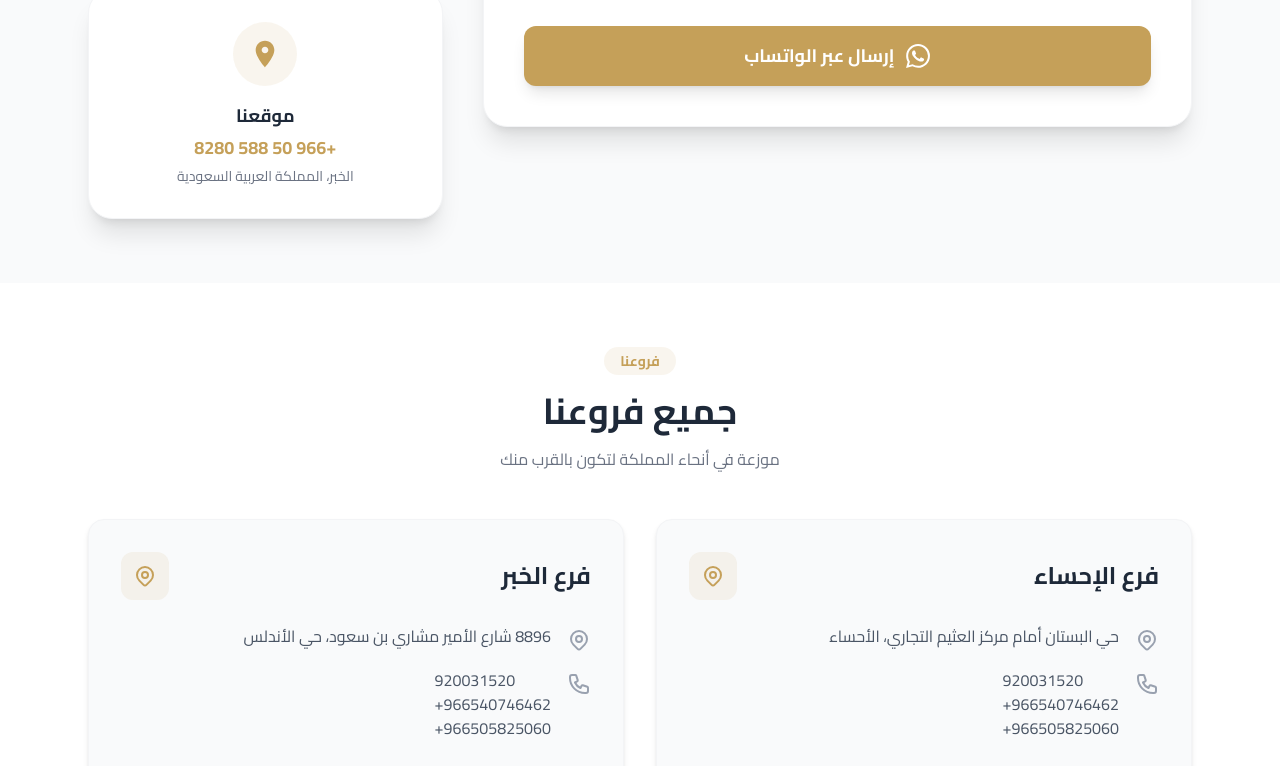
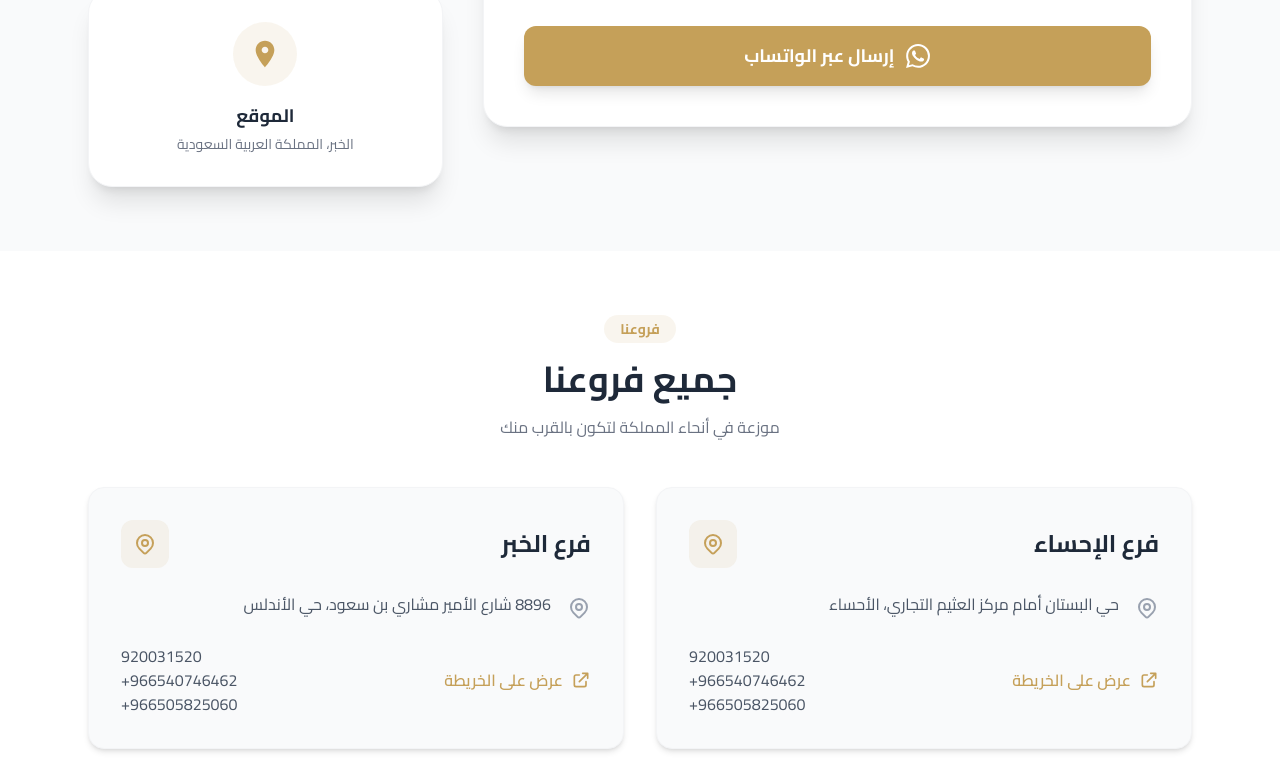
Before and after one commit to abdulrahmaneltahrawi-svg/shomoul-group, a React (Vite) app: page /contact in a window 1280 px wide. Shown: the part 931-1697 px from the top of the page. Built offline with nearby package versions, Linux system fonts and the light colour scheme.

Commit message:
link services on index

```diff
--- a/src/pages/contact.jsx
+++ b/src/pages/contact.jsx
@@ -200,8 +200,7 @@ function Contact() {
                     <path d="M12 2C8.13 2 5 5.13 5 9c0 5.25 7 13 7 13s7-7.75 7-13c0-3.87-3.13-7-7-7zm0 9.5c-1.38 0-2.5-1.12-2.5-2.5s1.12-2.5 2.5-2.5 2.5 1.12 2.5 2.5-1.12 2.5-2.5 2.5z"/>
                   </svg>
                 </div>
-                <h3 className="text-lg font-bold text-gray-800 mb-1">موقعنا</h3>
-                <a href="https://wa.me/966505888280" className="text-[#c5a059] text-lg font-bold hover:text-[#92743c] transition-colors">+966 50 588 8280</a>
+                <h3 className="text-lg font-bold text-gray-800 mb-1">الموقع</h3>
                 <p className="text-gray-500 text-sm mt-1">الخبر، المملكة العربية السعودية</p>
               </div>
             </div>
@@ -239,23 +238,20 @@ function Contact() {
                   <p className="text-gray-600">{branch.address}</p>
                 </div>
 
-                <div className="flex items-start gap-4">
-                  <svg className="w-6 h-6 text-gray-400 mt-1 shrink-0" fill="none" stroke="currentColor" viewBox="0 0 24 24">
-                    <path strokeLinecap="round" strokeLinejoin="round" strokeWidth={2} d="M3 5a2 2 0 012-2h3.28a1 1 0 01.948.684l1.498 4.493a1 1 0 01-.502 1.21l-2.257 1.13a11.042 11.042 0 005.516 5.516l1.13-2.257a1 1 0 011.21-.502l4.493 1.498a1 1 0 01.684.949V19a2 2 0 01-2 2h-1C9.716 21 3 14.284 3 6V5z"/>
-                  </svg>
+                <div className="flex flex-col sm:flex-row-reverse sm:items-center justify-between gap-4 mt-6">
                   <div dir="ltr" className="text-left">
                     {branch.phones.map((phone, i) => (
                       <a key={i} href={`tel:${phone}`} className="block text-gray-600 hover:text-[#c5a059] transition-colors">{phone}</a>
                     ))}
                   </div>
+
+                  <a href={branch.map} target="_blank" rel="noopener noreferrer" className="inline-flex items-center gap-2 text-[#c5a059] font-semibold hover:text-[#92743c] transition-colors">
+                    <svg className="w-5 h-5" fill="none" stroke="currentColor" viewBox="0 0 24 24">
+                      <path strokeLinecap="round" strokeLinejoin="round" strokeWidth={2} d="M10 6H6a2 2 0 00-2 2v10a2 2 0 002 2h10a2 2 0 002-2v-4M14 4h6m0 0v6m0-6L10 14"/>
+                    </svg>
+                    عرض على الخريطة
+                  </a>
                 </div>
-
-                <a href={branch.map} target="_blank" rel="noopener noreferrer" className="inline-flex items-center gap-2 mt-6 text-[#c5a059] font-semibold hover:text-[#92743c] transition-colors">
-                  <svg className="w-5 h-5" fill="none" stroke="currentColor" viewBox="0 0 24 24">
-                    <path strokeLinecap="round" strokeLinejoin="round" strokeWidth={2} d="M10 6H6a2 2 0 00-2 2v10a2 2 0 002 2h10a2 2 0 002-2v-4M14 4h6m0 0v6m0-6L10 14"/>
-                  </svg>
-                  عرض على الخريطة
-                </a>
               </div>
             ))}
           </div>
--- a/src/pages/index.jsx
+++ b/src/pages/index.jsx
@@ -178,7 +178,12 @@ function Index() {
                   <span>التصميم الداخلي والخارجي</span>
                 </li>
               </ul>
-              <a href="/services" className="block w-full text-center px-5 py-3 bg-gray-900 text-white font-bold rounded-lg hover:bg-[#c5a059] transition-all duration-300">
+              <a
+                href={`https://wa.me/966505888280?text=${encodeURIComponent("أريد الاستفسار عن خدمة: الاستشارات الهندسية")}`}
+                target="_blank"
+                rel="noopener noreferrer"
+                className="block w-full text-center px-5 py-3 bg-gray-900 text-white font-bold rounded-lg hover:bg-[#c5a059] transition-all duration-300"
+              >
                 اطلب الخدمة
               </a>
             </div>
@@ -214,7 +219,12 @@ function Index() {
                   <span>إصدار تقارير مساحية معتمدة</span>
                 </li>
               </ul>
-              <a href="/services" className="block w-full text-center px-5 py-3 bg-gray-900 text-white font-bold rounded-lg hover:bg-[#c5a059] transition-all duration-300">
+              <a
+                href={`https://wa.me/966505888280?text=${encodeURIComponent("أريد الاستفسار عن خدمة: المساحة وفرز الأراضي")}`}
+                target="_blank"
+                rel="noopener noreferrer"
+                className="block w-full text-center px-5 py-3 bg-gray-900 text-white font-bold rounded-lg hover:bg-[#c5a059] transition-all duration-300"
+              >
                 اطلب الخدمة
               </a>
             </div>
@@ -250,7 +260,12 @@ function Index() {
                   <span>تقييم المخاطر وإدارة السلامة</span>
                 </li>
               </ul>
-              <a href="/services" className="block w-full text-center px-5 py-3 bg-gray-900 text-white font-bold rounded-lg hover:bg-[#c5a059] transition-all duration-300">
+              <a
+                href={`https://wa.me/966505888280?text=${encodeURIComponent("أريد الاستفسار عن خدمة: السلامة والرخص")}`}
+                target="_blank"
+                rel="noopener noreferrer"
+                className="block w-full text-center px-5 py-3 bg-gray-900 text-white font-bold rounded-lg hover:bg-[#c5a059] transition-all duration-300"
+              >
                 اطلب الخدمة
               </a>
             </div>
--- a/src/pages/services.jsx
+++ b/src/pages/services.jsx
@@ -159,9 +159,14 @@ function Services() {
                 ))}
               </ul>
 
-              <button className="block w-full text-center px-5 py-3 bg-gray-900 text-white font-bold rounded-lg hover:bg-[#c5a059] transition-all duration-300">
+              <a
+                href={`https://wa.me/966505888280?text=${encodeURIComponent(`أريد الاستفسار عن خدمة: ${service.title}`)}`}
+                target="_blank"
+                rel="noopener noreferrer"
+                className="block w-full text-center px-5 py-3 bg-gray-900 text-white font-bold rounded-lg hover:bg-[#c5a059] transition-all duration-300"
+              >
                 اطلب الخدمة
-              </button>
+              </a>
             </div>
           ))}
         </div>
```
